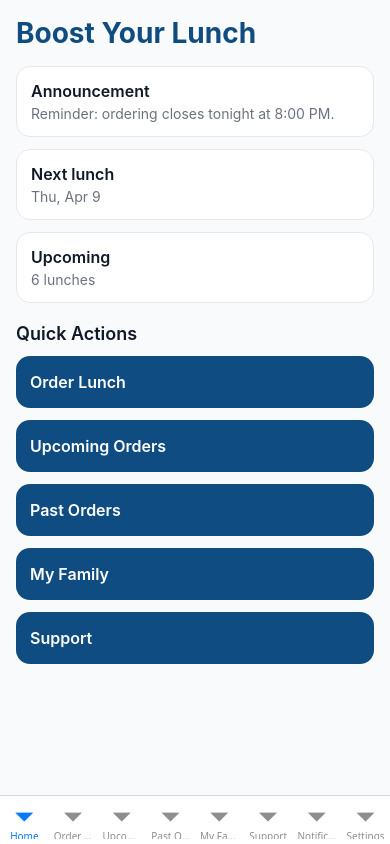
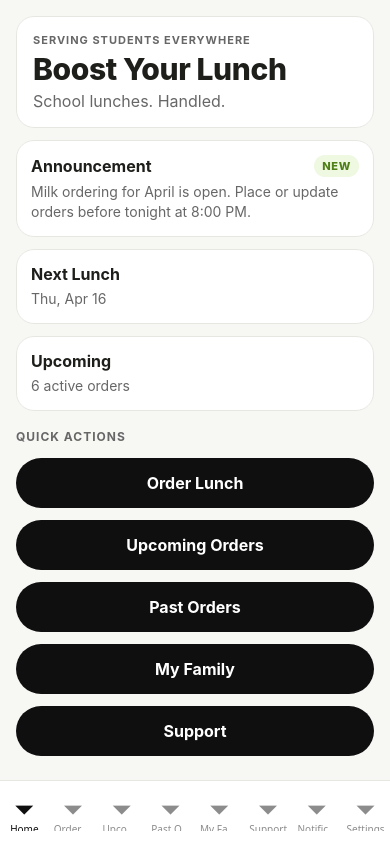
Before and after one commit to Forknine/boost-your-lunch-app, a React Native app: screen / in a window 390 px wide. Built offline with nearby package versions, Linux system fonts and the light colour scheme.

Commit message:
Restyle Expo scaffold to match BYL web visual direction

```diff
--- a/App.tsx
+++ b/App.tsx
@@ -14,41 +14,71 @@ type RootStackParamList = {
 const Stack = createNativeStackNavigator<RootStackParamList>();
 const Tab = createBottomTabNavigator();
 
-const theme = {
-  bg: '#F8FAFC',
-  card: '#FFFFFF',
-  primary: '#0F4C81',
-  accent: '#2FA4FF',
-  text: '#111827',
-  muted: '#6B7280'
+const byrTheme = {
+  bg: '#F7F7F4',
+  surface: '#FFFFFF',
+  text: '#1E1E1B',
+  muted: '#676767',
+  border: '#E7E7E2',
+  brand: '#0F0F10',
+  highlight: '#8CC63E'
 };
 
-const quickActions = ['Order Lunch', 'Upcoming Orders', 'Past Orders', 'My Family', 'Support'];
+function Screen({ title, subtitle, children }: { title: string; subtitle?: string; children: React.ReactNode }) {
+  return (
+    <SafeAreaView style={styles.safeArea}>
+      <ScrollView contentContainerStyle={styles.container}>
+        <View style={styles.pageHeader}>
+          <Text style={styles.kicker}>Boost Your Lunch</Text>
+          <Text style={styles.screenTitle}>{title}</Text>
+          {subtitle ? <Text style={styles.screenSubtitle}>{subtitle}</Text> : null}
+        </View>
+        {children}
+      </ScrollView>
+    </SafeAreaView>
+  );
+}
 
-function Card({ title, subtitle }: { title: string; subtitle?: string }) {
+function Panel({ title, subtitle, badge }: { title: string; subtitle?: string; badge?: string }) {
   return (
-    <View style={styles.card}>
-      <Text style={styles.cardTitle}>{title}</Text>
-      {subtitle ? <Text style={styles.cardSubtitle}>{subtitle}</Text> : null}
+    <View style={styles.panel}>
+      <View style={styles.panelTopRow}>
+        <Text style={styles.panelTitle}>{title}</Text>
+        {badge ? <Text style={styles.badge}>{badge}</Text> : null}
+      </View>
+      {subtitle ? <Text style={styles.panelSubtitle}>{subtitle}</Text> : null}
     </View>
   );
 }
 
 function HomeScreen({ navigation }: any) {
+  const quickActions = ['Order Lunch', 'Upcoming Orders', 'Past Orders', 'My Family', 'Support'];
+
   return (
     <SafeAreaView style={styles.safeArea}>
       <ScrollView contentContainerStyle={styles.container}>
-        <Text style={styles.logo}>Boost Your Lunch</Text>
-        <Card title="Announcement" subtitle="Reminder: ordering closes tonight at 8:00 PM." />
-        <View style={styles.summaryRow}>
-          <Card title="Next lunch" subtitle="Thu, Apr 9" />
-          <Card title="Upcoming" subtitle="6 lunches" />
+        <View style={styles.hero}>
+          <Text style={styles.kicker}>Serving students everywhere</Text>
+          <Text style={styles.heroTitle}>Boost Your Lunch</Text>
+          <Text style={styles.heroSubtitle}>School lunches. Handled.</Text>
         </View>
-        <Text style={styles.sectionTitle}>Quick Actions</Text>
+
+        <Panel
+          title="Announcement"
+          subtitle="Milk ordering for April is open. Place or update orders before tonight at 8:00 PM."
+          badge="NEW"
+        />
+
+        <View style={styles.twoColumn}>
+          <Panel title="Next Lunch" subtitle="Thu, Apr 16" />
+          <Panel title="Upcoming" subtitle="6 active orders" />
+        </View>
+
+        <Text style={styles.sectionLabel}>Quick Actions</Text>
         {quickActions.map((action) => (
           <TouchableOpacity
             key={action}
-            style={styles.actionButton}
+            style={styles.primaryAction}
             onPress={() => {
               if (action === 'Upcoming Orders') navigation.navigate('Upcoming');
               if (action === 'My Family') navigation.navigate('Family');
@@ -57,7 +87,7 @@ function HomeScreen({ navigation }: any) {
               if (action === 'Order Lunch') navigation.navigate('Order');
             }}
           >
-            <Text style={styles.actionText}>{action}</Text>
+            <Text style={styles.primaryActionText}>{action}</Text>
           </TouchableOpacity>
         ))}
       </ScrollView>
@@ -69,15 +99,16 @@ function OrderLunchScreen() {
   const steps = [
     'Choose child',
     'Choose program/vendor',
-    'Select service dates',
+    'Select available dates',
     'Choose items',
-    'Review selections',
-    'Proceed to checkout'
+    'Review & validate',
+    'Checkout in Shopify'
   ];
+
   return (
-    <Screen title="Order Lunch" subtitle="Scheduling-focused flow (Supabase draft -> Shopify checkout)">
-      {steps.map((s, i) => (
-        <Card key={s} title={`${i + 1}. ${s}`} />
+    <Screen title="Order Lunch" subtitle="Schedule first, checkout second.">
+      {steps.map((step, index) => (
+        <Panel key={step} title={`${index + 1}. ${step}`} />
       ))}
     </Screen>
   );
@@ -85,16 +116,20 @@ function OrderLunchScreen() {
 
 function UpcomingOrdersScreen({ navigation }: any) {
   const rows = [
-    { child: 'Mia', date: 'Apr 9', item: 'Chicken Teriyaki', editable: 'Editable until 6:00 PM' },
-    { child: 'Leo', date: 'Apr 10', item: 'Mac & Cheese', editable: 'Locked' }
+    { child: 'Mia Johnson', date: 'Apr 16', item: 'Chicken Teriyaki', status: 'Editable until 6:00 PM' },
+    { child: 'Leo Johnson', date: 'Apr 17', item: 'Mac & Cheese', status: 'Locked after cutoff' }
   ];
+
   return (
-    <Screen title="Upcoming Orders" subtitle="List + calendar can render from the same record model">
-      {rows.map((r) => (
-        <TouchableOpacity key={`${r.child}-${r.date}`} style={styles.card} onPress={() => navigation.getParent()?.navigate('OrderDetail')}>
-          <Text style={styles.cardTitle}>{`${r.child} • ${r.date}`}</Text>
-          <Text style={styles.cardSubtitle}>{r.item}</Text>
-          <Text style={styles.pill}>{r.editable}</Text>
+    <Screen title="Upcoming Orders" subtitle="List and calendar are powered by one order model.">
+      {rows.map((row) => (
+        <TouchableOpacity key={`${row.child}-${row.date}`} style={styles.panel} onPress={() => navigation.getParent()?.navigate('OrderDetail')}>
+          <View style={styles.panelTopRow}>
+            <Text style={styles.panelTitle}>{row.child}</Text>
+            <Text style={styles.datePill}>{row.date}</Text>
+          </View>
+          <Text style={styles.panelSubtitle}>{row.item}</Text>
+          <Text style={styles.metaStatus}>{row.status}</Text>
         </TouchableOpacity>
       ))}
     </Screen>
@@ -103,23 +138,23 @@ function UpcomingOrdersScreen({ navigation }: any) {
 
 function PastOrdersScreen() {
   return (
-    <Screen title="Past Orders" subtitle="Completed and cancelled order history">
-      <Card title="Apr 2 • Mia" subtitle="Turkey Sandwich • Completed" />
-      <Card title="Apr 1 • Leo" subtitle="Pizza Slice • Cancelled" />
+    <Screen title="Past Orders" subtitle="Completed and cancelled history.">
+      <Panel title="Mia • Apr 2" subtitle="Turkey Sandwich" badge="Completed" />
+      <Panel title="Leo • Apr 1" subtitle="Pizza Slice" badge="Cancelled" />
     </Screen>
   );
 }
 
 function FamilyScreen({ navigation }: any) {
   return (
-    <Screen title="My Family" subtitle="Manage child profiles and school/class assignments">
-      <TouchableOpacity style={styles.card} onPress={() => navigation.getParent()?.navigate('ChildDetail')}>
-        <Text style={styles.cardTitle}>Mia Johnson</Text>
-        <Text style={styles.cardSubtitle}>Maple Elementary • Ms. Rivera • Grade 4</Text>
+    <Screen title="My Family" subtitle="Children, school assignments, and notes.">
+      <TouchableOpacity style={styles.panel} onPress={() => navigation.getParent()?.navigate('ChildDetail')}>
+        <Text style={styles.panelTitle}>Mia Johnson</Text>
+        <Text style={styles.panelSubtitle}>Maple Elementary • Ms. Rivera • Grade 4</Text>
       </TouchableOpacity>
-      <TouchableOpacity style={styles.card} onPress={() => navigation.getParent()?.navigate('ChildDetail')}>
-        <Text style={styles.cardTitle}>Leo Johnson</Text>
-        <Text style={styles.cardSubtitle}>Maple Elementary • Mr. Singh • Grade 2</Text>
+      <TouchableOpacity style={styles.panel} onPress={() => navigation.getParent()?.navigate('ChildDetail')}>
+        <Text style={styles.panelTitle}>Leo Johnson</Text>
+        <Text style={styles.panelSubtitle}>Maple Elementary • Mr. Singh • Grade 2</Text>
       </TouchableOpacity>
     </Screen>
   );
@@ -127,70 +162,71 @@ function FamilyScreen({ navigation }: any) {
 
 function SupportScreen() {
   return (
-    <Screen title="Support" subtitle="Create requests and review thread replies">
-      <Card title="New Request" subtitle="Category: Order help, Cancellation/refund, App issue" />
-      <Card title="Open Thread" subtitle="Re: Lunch change after cutoff • Reply from support" />
+    <Screen title="Support" subtitle="Submit requests and track replies.">
+      <Panel title="New Request" subtitle="Order help, cancellation/refund, app issue, or general." />
+      <Panel title="Open Thread" subtitle="Lunch change after cutoff • 1 unread reply" badge="Unread" />
     </Screen>
   );
 }
 
 function NotificationsScreen() {
   return (
-    <Screen title="Notifications" subtitle="In-app log for push events">
-      <Card title="Order Confirmed" subtitle="2 lunches confirmed for Mia • 9:04 AM" />
-      <Card title="Reminder" subtitle="Ordering closes tonight • 3:00 PM" />
-      <Card title="Support Reply" subtitle="Your request has a response • 4:12 PM" />
+    <Screen title="Notifications" subtitle="In-app message log for all push events.">
+      <Panel title="Order Confirmed" subtitle="2 lunches confirmed for Mia • 9:04 AM" />
+      <Panel title="Reminder" subtitle="Ordering closes tonight • 3:00 PM" />
+      <Panel title="Support Reply" subtitle="Your request has a new response • 4:12 PM" />
     </Screen>
   );
 }
 
 function SettingsScreen() {
   return (
-    <Screen title="Settings" subtitle="Preferences and account">
-      <Card title="Notification preferences" subtitle="Morning reminders: On" />
-      <Card title="Linked account" subtitle="Shopify customer connected" />
-      <Card title="App version" subtitle="0.1.0" />
+    <Screen title="Settings" subtitle="Account and app preferences.">
+      <Panel title="Notification Preferences" subtitle="Morning reminders: On" />
+      <Panel title="Linked Account" subtitle="Shopify customer connected" />
+      <Panel title="App Version" subtitle="0.1.0" />
     </Screen>
   );
 }
 
 function OrderDetailScreen() {
   return (
-    <Screen title="Order Detail" subtitle="Modify/cancel rules enforced by backend eligibility">
-      <Card title="Child" subtitle="Mia Johnson" />
-      <Card title="Date" subtitle="Thu, Apr 9" />
-      <Card title="Item" subtitle="Chicken Teriyaki" />
-      <Card title="Status" subtitle="Upcoming • Can modify until 6:00 PM" />
+    <Screen title="Order Detail" subtitle="Eligibility logic should be backend-driven.">
+      <Panel title="Child" subtitle="Mia Johnson" />
+      <Panel title="Date" subtitle="Thu, Apr 16" />
+      <Panel title="Item" subtitle="Chicken Teriyaki" />
+      <Panel title="Status" subtitle="Upcoming • Can modify until 6:00 PM" badge="Editable" />
     </Screen>
   );
 }
 
 function ChildDetailScreen() {
   return (
-    <Screen title="Child Detail" subtitle="Edit child profile">
-      <Card title="Name" subtitle="Mia Johnson" />
-      <Card title="School/Class" subtitle="Maple Elementary • Ms. Rivera" />
-      <Card title="Notes" subtitle="Nut allergy" />
-      <Card title="Status" subtitle="Active" />
+    <Screen title="Child Detail" subtitle="Manage profile, school, class, and notes.">
+      <Panel title="Name" subtitle="Mia Johnson" />
+      <Panel title="School/Class" subtitle="Maple Elementary • Ms. Rivera" />
+      <Panel title="Dietary Notes" subtitle="Nut allergy" />
+      <Panel title="Status" subtitle="Active" />
     </Screen>
-  );
-}
-
-function Screen({ title, subtitle, children }: { title: string; subtitle?: string; children: React.ReactNode }) {
-  return (
-    <SafeAreaView style={styles.safeArea}>
-      <ScrollView contentContainerStyle={styles.container}>
-        <Text style={styles.screenTitle}>{title}</Text>
-        {subtitle ? <Text style={styles.screenSubtitle}>{subtitle}</Text> : null}
-        {children}
-      </ScrollView>
-    </SafeAreaView>
   );
 }
 
 function MainTabs() {
   return (
-    <Tab.Navigator screenOptions={{ headerShown: false }}>
+    <Tab.Navigator
+      screenOptions={{
+        headerShown: false,
+        tabBarStyle: {
+          backgroundColor: byrTheme.surface,
+          borderTopColor: byrTheme.border,
+          height: 64,
+          paddingBottom: 8,
+          paddingTop: 8
+        },
+        tabBarActiveTintColor: byrTheme.brand,
+        tabBarInactiveTintColor: '#8C8C8C'
+      }}
+    >
       <Tab.Screen name="Home" component={HomeScreen} />
       <Tab.Screen name="Order" component={OrderLunchScreen} options={{ title: 'Order Lunch' }} />
       <Tab.Screen name="Upcoming" component={UpcomingOrdersScreen} />
@@ -207,7 +243,13 @@ export default function App() {
   return (
     <NavigationContainer>
       <StatusBar style="dark" />
-      <Stack.Navigator>
+      <Stack.Navigator
+        screenOptions={{
+          headerStyle: { backgroundColor: byrTheme.surface },
+          headerTintColor: byrTheme.text,
+          headerTitleStyle: { fontWeight: '700' }
+        }}
+      >
         <Stack.Screen name="Main" component={MainTabs} options={{ headerShown: false }} />
         <Stack.Screen name="OrderDetail" component={OrderDetailScreen} options={{ title: 'Order Detail / Modify' }} />
         <Stack.Screen name="ChildDetail" component={ChildDetailScreen} options={{ title: 'Child Detail / Edit' }} />
@@ -219,69 +261,126 @@ export default function App() {
 const styles = StyleSheet.create({
   safeArea: {
     flex: 1,
-    backgroundColor: theme.bg
+    backgroundColor: byrTheme.bg
   },
   container: {
     padding: 16,
     gap: 12
   },
-  logo: {
-    fontSize: 28,
+  hero: {
+    backgroundColor: byrTheme.surface,
+    borderRadius: 18,
+    borderWidth: 1,
+    borderColor: byrTheme.border,
+    padding: 16
+  },
+  heroTitle: {
+    fontSize: 30,
+    fontWeight: '800',
+    color: byrTheme.text,
+    letterSpacing: -0.4
+  },
+  heroSubtitle: {
+    marginTop: 4,
+    color: byrTheme.muted,
+    fontSize: 16
+  },
+  kicker: {
+    textTransform: 'uppercase',
+    fontSize: 11,
+    letterSpacing: 1,
     fontWeight: '700',
-    color: theme.primary,
+    color: byrTheme.muted,
     marginBottom: 4
   },
-  sectionTitle: {
-    fontSize: 18,
-    fontWeight: '600',
-    color: theme.text,
-    marginTop: 8
+  pageHeader: {
+    marginBottom: 4
   },
-  actionButton: {
-    backgroundColor: theme.primary,
-    borderRadius: 14,
-    paddingVertical: 16,
-    paddingHorizontal: 14
+  screenTitle: {
+    fontSize: 28,
+    fontWeight: '800',
+    color: byrTheme.text,
+    letterSpacing: -0.4
   },
-  actionText: {
+  screenSubtitle: {
+    marginTop: 4,
+    color: byrTheme.muted,
+    fontSize: 14
+  },
+  sectionLabel: {
+    marginTop: 6,
+    marginBottom: 2,
+    fontSize: 12,
+    textTransform: 'uppercase',
+    letterSpacing: 1,
+    color: byrTheme.muted,
+    fontWeight: '700'
+  },
+  primaryAction: {
+    borderRadius: 999,
+    backgroundColor: byrTheme.brand,
+    paddingVertical: 15,
+    paddingHorizontal: 16
+  },
+  primaryActionText: {
     color: '#FFFFFF',
     fontSize: 16,
+    fontWeight: '700',
+    textAlign: 'center'
+  },
+  twoColumn: {
+    gap: 12
+  },
+  panel: {
+    backgroundColor: byrTheme.surface,
+    borderRadius: 18,
+    borderWidth: 1,
+    borderColor: byrTheme.border,
+    padding: 14
+  },
+  panelTopRow: {
+    flexDirection: 'row',
+    justifyContent: 'space-between',
+    alignItems: 'center',
+    gap: 8
+  },
+  panelTitle: {
+    color: byrTheme.text,
+    fontSize: 16,
+    fontWeight: '700',
+    flexShrink: 1
+  },
+  panelSubtitle: {
+    color: byrTheme.muted,
+    marginTop: 5,
+    fontSize: 14,
+    lineHeight: 20
+  },
+  badge: {
+    backgroundColor: '#EFF8E1',
+    color: '#4F7F19',
+    fontSize: 11,
+    fontWeight: '800',
+    letterSpacing: 0.7,
+    paddingHorizontal: 8,
+    paddingVertical: 4,
+    borderRadius: 999,
+    overflow: 'hidden'
+  },
+  datePill: {
+    borderRadius: 999,
+    borderWidth: 1,
+    borderColor: byrTheme.border,
+    paddingHorizontal: 8,
+    paddingVertical: 4,
+    fontSize: 12,
+    color: byrTheme.text,
     fontWeight: '600'
   },
-  summaryRow: {
-    gap: 12
-  },
-  card: {
-    backgroundColor: theme.card,
-    borderRadius: 14,
-    padding: 14,
-    borderWidth: 1,
-    borderColor: '#E5E7EB'
-  },
-  cardTitle: {
-    color: theme.text,
-    fontSize: 16,
-    fontWeight: '600'
-  },
-  cardSubtitle: {
-    color: theme.muted,
-    marginTop: 4,
-    fontSize: 14
-  },
-  screenTitle: {
-    fontSize: 24,
+  metaStatus: {
+    marginTop: 10,
+    color: byrTheme.highlight,
     fontWeight: '700',
-    color: theme.text
-  },
-  screenSubtitle: {
-    color: theme.muted,
-    fontSize: 14,
-    marginBottom: 6
-  },
-  pill: {
-    marginTop: 8,
-    alignSelf: 'flex-start',
-    color: theme.primary,
-    fontWeight: '600'
+    fontSize: 13
   }
 });
```
Also changed, not shown: 1 other file (tests, documents, lock files or other folders).
